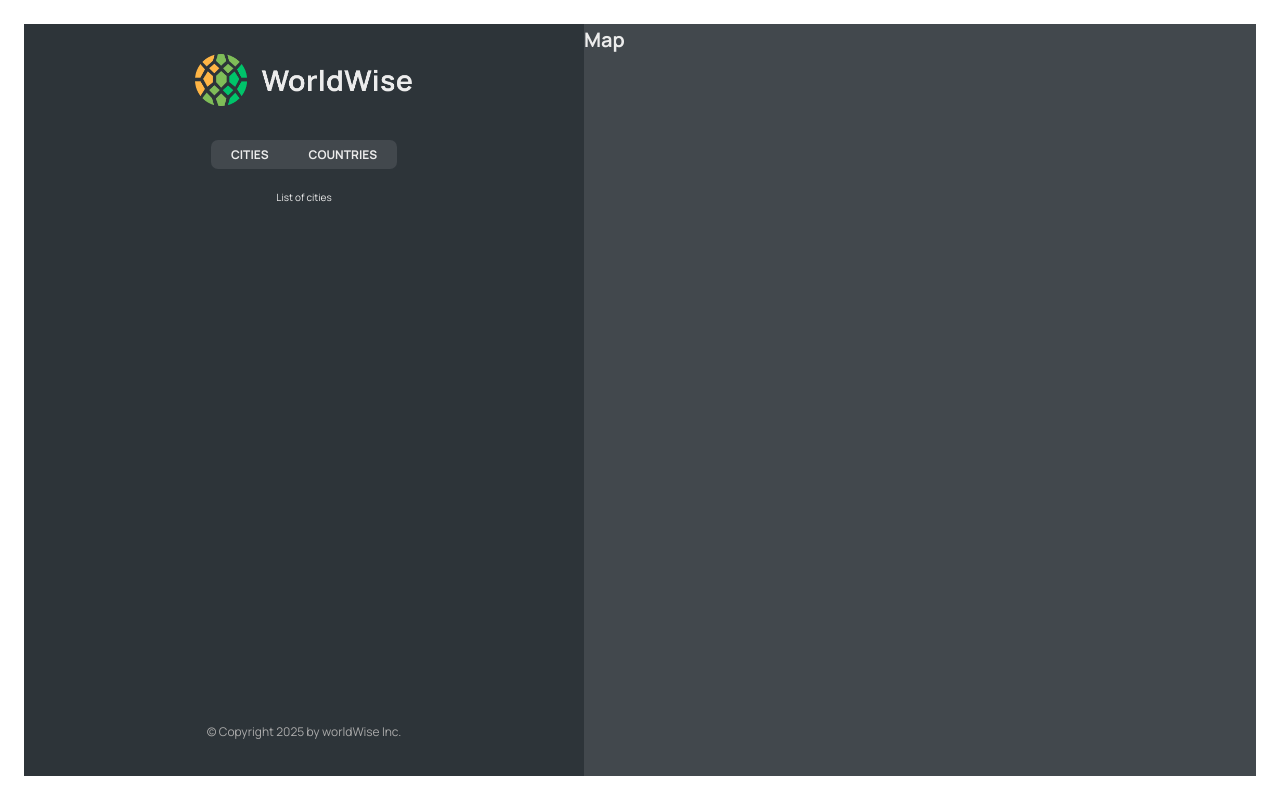
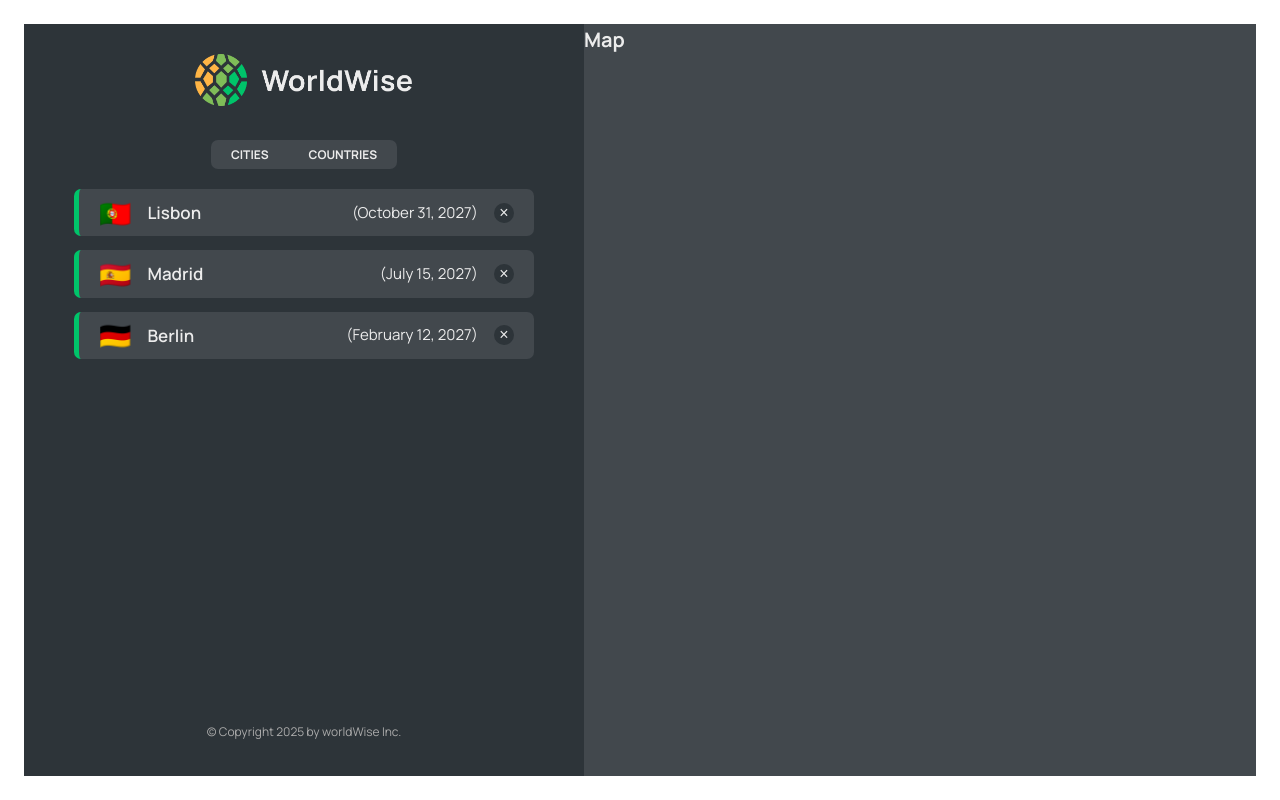
Before and after one commit to Muhamad-khalil/World-Wise, a React (Vite) app: page /app in a window 1280 px wide. Built offline with nearby package versions, Linux system fonts and the light colour scheme; data requests are answered from the project's data file.

Commit message:
Implementing the Cities List

```diff
--- a/package.json
+++ b/package.json
@@ -8,7 +8,7 @@
     "build": "vite build",
     "lint": "eslint .",
     "preview": "vite preview",
-    "server": "json-server --watch data/cities.json --port 9000"
+    "server": "json-server --watch data/cities.json --port 9000 "
   },
   "dependencies": {
     "react": "^19.2.0",
@@ -22,8 +22,8 @@
     "eslint-plugin-react-hooks": "^7.0.1",
     "eslint-plugin-react-refresh": "^0.4.24",
     "globals": "^16.5.0",
+    "json-server": "^1.0.0-beta.3",
     "vite": "^7.2.4",
-    "vite-plugin-eslint": "^1.8.1",
-    "json-server": "^1.0.0-beta.3"
+    "vite-plugin-eslint": "^1.8.1"
   }
 }
--- a/src/App.jsx
+++ b/src/App.jsx
@@ -5,8 +5,31 @@
 import AppLayout from "./pages/AppLayout";
 import PageNotFound from "./pages/PageNotFound";
 import Login from "./pages/Login";
+import CityList from "./component/CityList";
+import { useEffect, useState } from "react";
+
+const BASE_URL = "http://localhost:9000";
 
 function App() {
+  const [cities, setCities] = useState([]);
+  const [isLoading, setIsLoading] = useState(false);
+
+  useEffect(function () {
+    async function fetchCities() {
+      try {
+        setIsLoading(true);
+        const res = await fetch(`${BASE_URL}/cities`);
+        const data = await res.json();
+        setCities(data); // data = array
+      } catch {
+        alert("there is an error Loading data...");
+      } finally {
+        setIsLoading(false);
+      }
+    }
+    fetchCities();
+  }, []);
+
   return (
     <BrowserRouter>
       <Routes>
@@ -14,12 +37,20 @@
         <Route path="product" element={<Product />} />
         <Route path="pricing" element={<Pricing />} />
         <Route path="login" element={<Login />} />
+
         <Route path="app" element={<AppLayout />}>
-          <Route index element={<p>List of cities</p>} />
-          <Route path="cities" element={<p>List of cities</p>} />
+          <Route
+            index
+            element={<CityList cities={cities} isLoading={isLoading} />}
+          />
+          <Route
+            path="cities"
+            element={<CityList cities={cities} isLoading={isLoading} />}
+          />
           <Route path="countries" element={<p>Country</p>} />
           <Route path="form" element={<p>Form</p>} />
         </Route>
+
         <Route path="*" element={<PageNotFound />} />
       </Routes>
     </BrowserRouter>
--- /dev/null
+++ b/src/component/CityItem.jsx
@@ -0,0 +1,23 @@
+import styles from "./CityItem.module.css";
+
+const formatDate = (date) =>
+  new Intl.DateTimeFormat("en", {
+    day: "numeric",
+    month: "long",
+    year: "numeric",
+  }).format(new Date(date));
+
+function CityItem({ city }) {
+  const { cityName, emoji, date } = city;
+
+  return (
+    <li className={styles.cityItem}>
+      <span className={styles.emoji}>{emoji}</span>
+      <h3 className={styles.name}>{cityName}</h3>
+      <time className={styles.date}>({formatDate(date)})</time>
+      <button className={styles.deleteBtn}>&times;</button>
+    </li>
+  );
+}
+
+export default CityItem;
--- /dev/null
+++ b/src/component/CityList.jsx
@@ -0,0 +1,22 @@
+import styles from "./CityList.module.css";
+import Spinner from "./Spinner";
+import CityItem from "./CityItem";
+import Message from "./Message";
+
+function CityList({ cities, isLoading }) {
+  if (isLoading) return <Spinner />;
+  if (!cities.length)
+    return (
+      <Message message="Add you first city checking on a city on the map" />
+    );
+
+  return (
+    <ul className={styles.cityList}>
+      {cities.map((city) => (
+        <CityItem city={city} key={city.id} />
+      ))}
+    </ul>
+  );
+}
+
+export default CityList;
--- a/src/pages/AppLayout.jsx
+++ b/src/pages/AppLayout.jsx
@@ -1,6 +1,5 @@
-import AppNav from "../component/AppNav";
+import Map from "../component/map";
 import SideBar from "../component/SideBar";
-import Map from "../component/Map";
 import styles from "./AppLayout.module.css";
 function AppLayout() {
   return (
```
